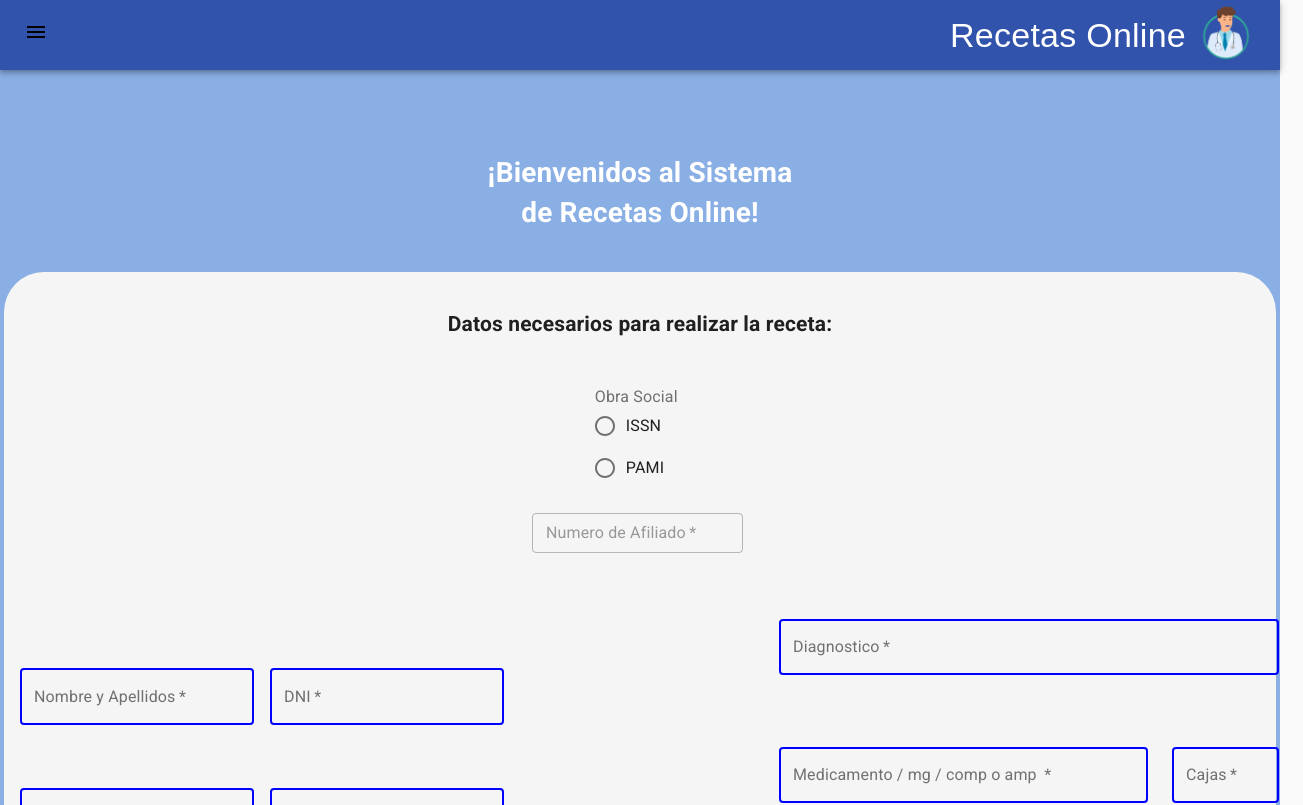
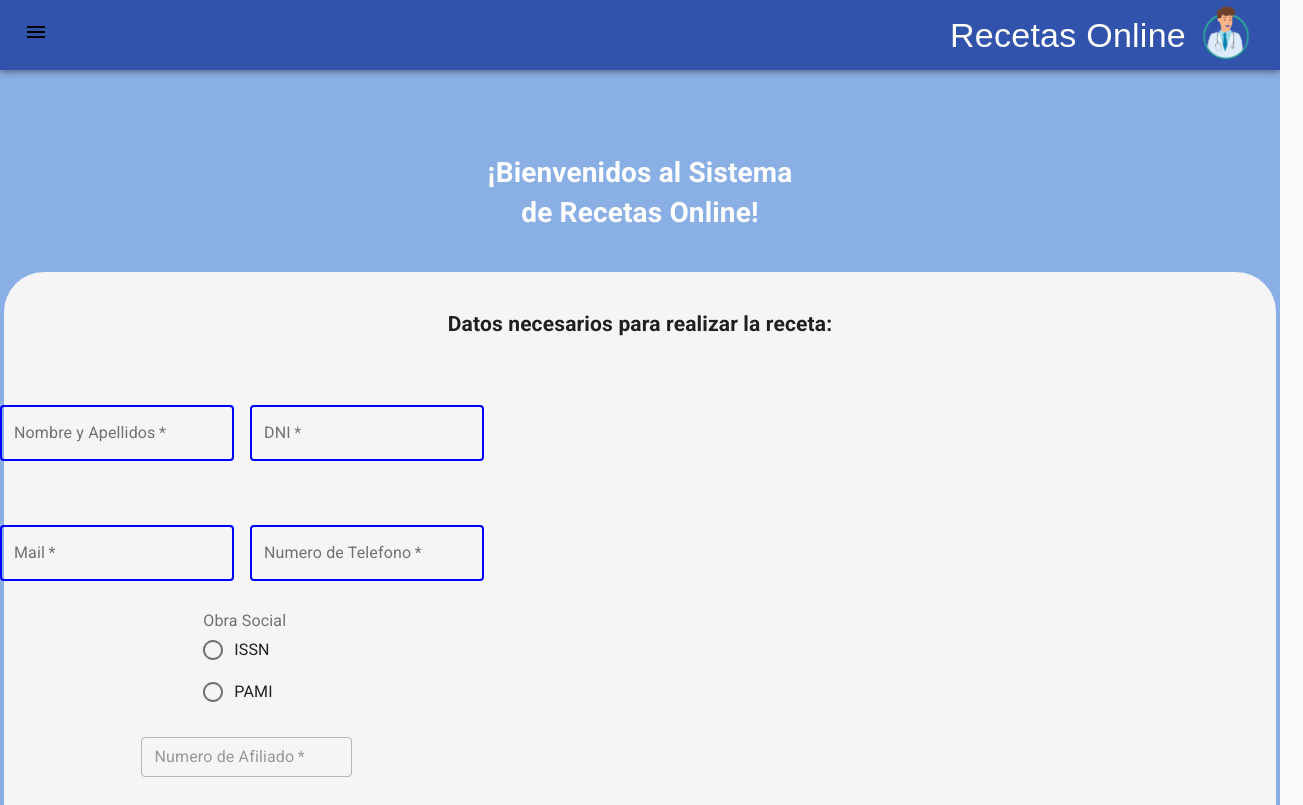
Before and after one commit to nahuelpaez86/WebRecetas, a React (Create React App) app: page /requerimientos in a window 1280 px wide. Shown: the top 805 px of the page, 1303 px wide, since content can reach past the window. Built offline with nearby package versions, Linux system fonts and the light colour scheme.

Commit message:
Update indexForm.js

```diff
--- a/src/Componentes/Paciente/pages/Formulario/indexForm.js
+++ b/src/Componentes/Paciente/pages/Formulario/indexForm.js
@@ -201,7 +201,7 @@ const Formulario= () => {
                 <h2>Datos necesarios para realizar la receta:</h2>
              <Grid item xs={12} sm={12} className={classes.datos} >
                 <form className={classes.root} noValidate  >
-                    <Grid  container direction="column"  justify="center" alignItems="center" spacing={2}>
+                    <Grid  container className={classes.gruposDeInputs} spacing={2}>
 
          {/*datos personales */}
                 {/* <div className={classes.separador}> <h4>Datos personales </h4> </div> */}
```
